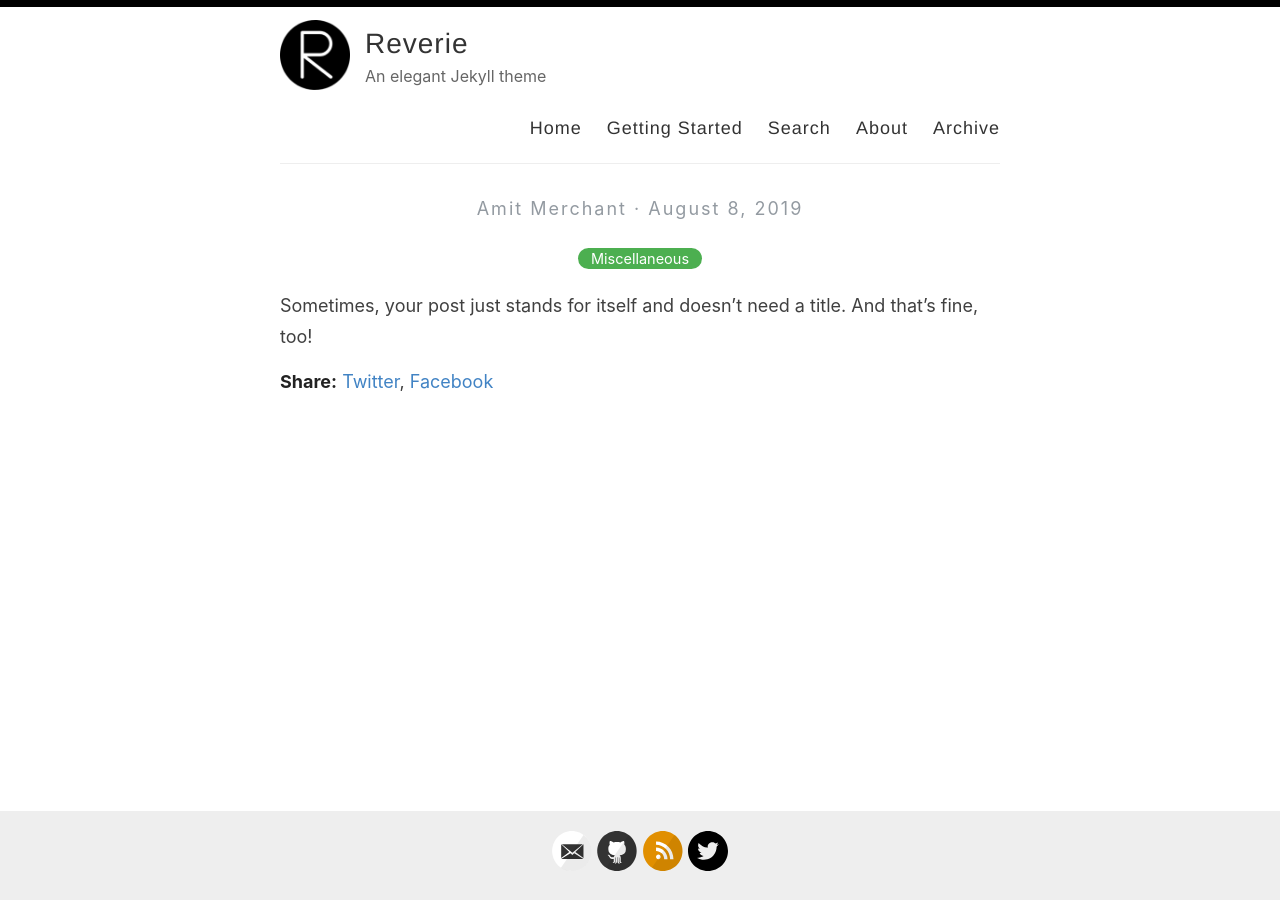
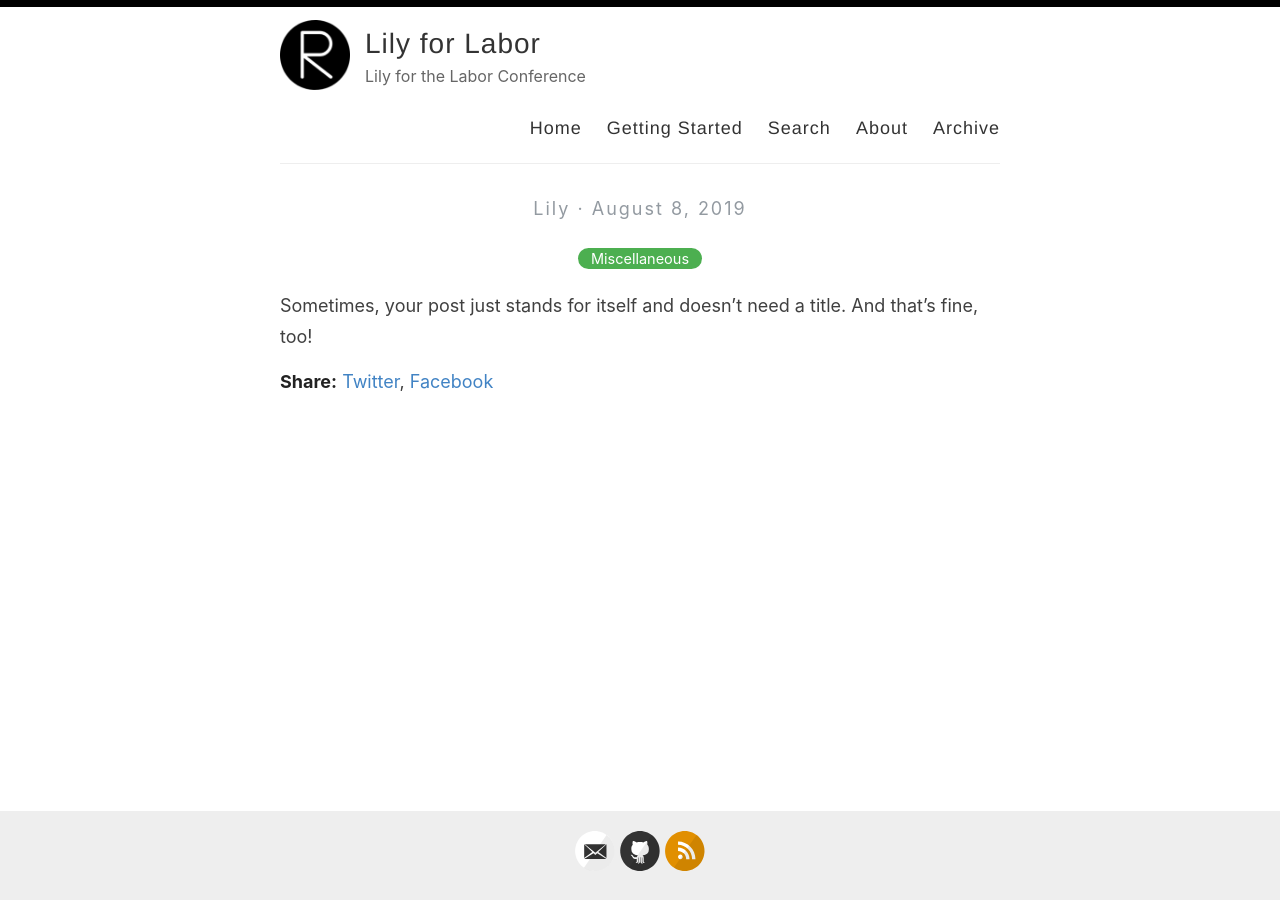
Before and after one commit to lilyforlabor/lilyforlabor.github.io, a Jekyll site: the page built from _posts/2019-08-08-no-title-posts.md, in a window 1280 px wide. Built offline with Jekyll 4.4.1, drawn with Linux system fonts in a browser that asks for light colours.

Commit message:
Update initial config

```diff
--- a/_config.yml
+++ b/_config.yml
@@ -3,13 +3,13 @@
 #
 
 # Name of your site (displayed in the header)
-name: Reverie
+name: Lily for Labor
 
 # Name of the author
-author: Amit Merchant
+author: Lily
 
 # Short bio or description (displayed in the header)
-description: An elegant Jekyll theme
+description: Lily for the Labor Conference
 
 # URL of your avatar or profile pic (you could use your GitHub profile pic)
 avatar: /images/reverie.png
@@ -21,15 +21,15 @@ avatar: /images/reverie.png
 # Includes an icon in the footer for each username you enter
 footer-links:
   dribbble:
-  email: amit.d.merchant@gmail.com
+  email: lilyforlabor@alexar.me
   facebook:
   flickr:
-  github: amitmerchant1990/reverie
+  github: lilyforlabor/lilyforlabor.github.io
   instagram:
   linkedin:
   pinterest:
   rss: rss
-  twitter: amit_merchant
+  twitter:
   stackoverflow:
   youtube: # channel/<your_long_string> or user/<user-name>
   googleplus: # anything in your profile username that comes after plus.google.com/
@@ -41,21 +41,21 @@ footer-links:
 disqus:
 
 # Enter your Google Analytics web tracking code (e.g. UA-2110908-2) to activate tracking
-google_analytics: UA-43339302-11
+google_analytics:
 
 # For newer "GA4" analytics, use the following instead of the "UA" entry above
 #google_analytics_ga4: G-GABC1DEFG
 
 # Your website URL (e.g. http://amitmerchant1990.github.io or http://www.amitmerchant.com)
 # Used for Sitemap.xml and your RSS feed
-url: http://www.amitmerchant.com/reverie
-enforce_ssl: https://www.amitmerchant.com/reverie
+url: https://lilyforlabor.github.io/
+enforce_ssl: https://lilyforlabor.github.io/
 
 # If you're hosting your site at a Project repository on GitHub pages
 # (http://yourusername.github.io/repository-name)
 # and NOT your User repository (http://yourusername.github.io)
 # then add in the baseurl here, like this: "/repository-name"
-baseurl: "/reverie"
+baseurl: "/"
 
 #
 # !! You don't need to change any of the configuration flags below !!
```
